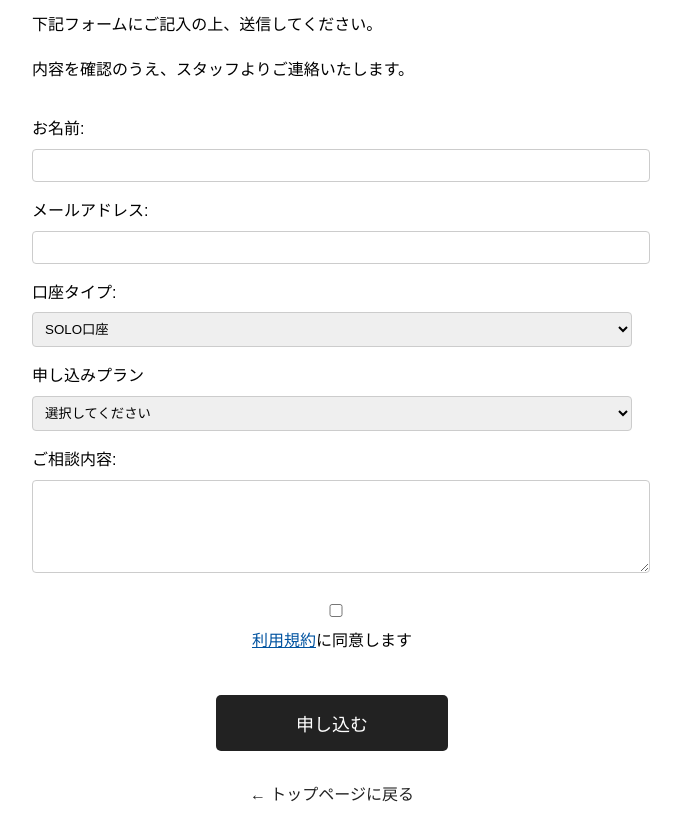
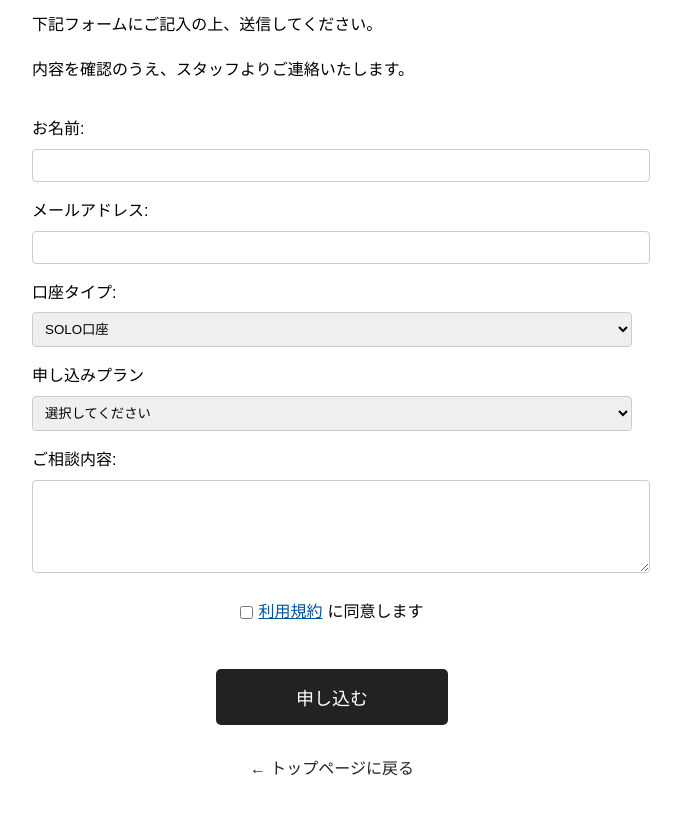
Before and after one commit to prime-mgmt/bog-support-website, a plain HTML site: page apply.html in a window 1280 px wide. Shown: the part 109-949 px from the top of the page, without its empty margins (308-989 px from the left). After the commit the page ends 922 px from the top, so only its background shows below. Drawn offline with Linux system fonts and the light colour scheme.

Commit message:
Position checkbox next to terms agreement text

```diff
--- a/apply.html
+++ b/apply.html
@@ -112,8 +112,8 @@
         </label>
 
         <div class="form-group" style="text-align: center;">
-            <label>
-                <input type="checkbox" name="terms" required>
+            <label style="display: inline-flex; align-items: center; gap: 5px;">
+                <input type="checkbox" name="terms" required style="width: auto; margin: 0;">
                 <a href="terms.html" target="_blank" style="color: #0053a0;">利用規約</a>に同意します
             </label>
         </div>
```
